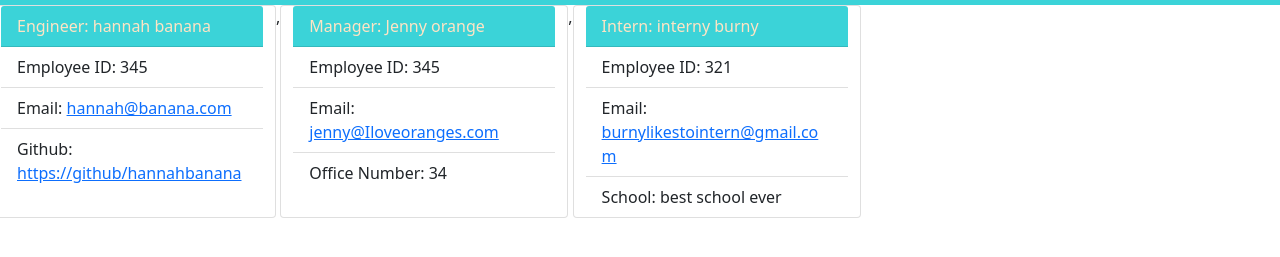
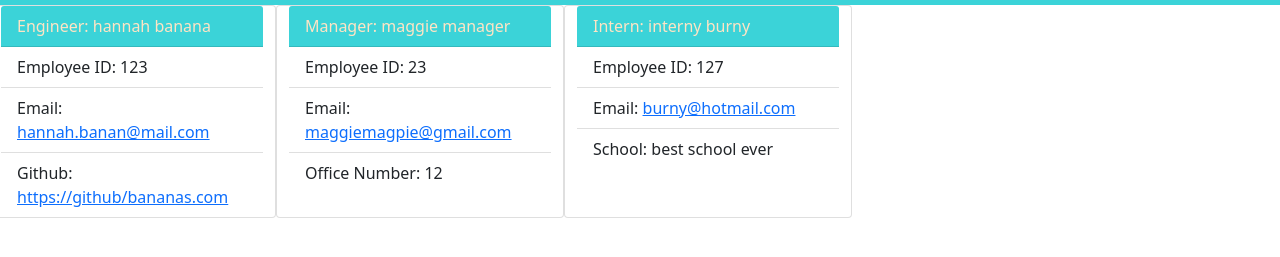
Before and after one commit to HannahAB777/Employee_database, a website: page dist/index.html in a window 1280 px wide. Shown: the part 45-302 px from the top of the page. Drawn offline with nearby package versions, Linux system fonts and the light colour scheme.

Commit message:
updated html

```diff
--- a/dist/index.html
+++ b/dist/index.html
@@ -26,26 +26,26 @@
 Engineer: hannah banana
 </div>
 <ul class="list-group list-group-flush">
-  <li class="list-group-item">Employee ID: 345</li>
-  <li class="list-group-item">Email: <a href="mailto:hannah@banana.com">hannah@banana.com</a></li>
-  <li class="list-group-item">Github: <a href= "https://github/hannahbanana"> https://github/hannahbanana </a></li>
+  <li class="list-group-item">Employee ID: 123</li>
+  <li class="list-group-item">Email: <a href="mailto:hannah.banan@mail.com">hannah.banan@mail.com</a></li>
+  <li class="list-group-item">Github: <a href= "https://github/bananas.com">https://github/bananas.com</a></li>
 </ul>
-</div>,<div class="card col-3" style="width: 18rem;">
+</div><div class="card col-3" style="width: 18rem;">
 <div class="card-header" id= "title">
-Manager: Jenny orange
+Manager: maggie manager
 </div>
 <ul class="list-group list-group-flush">
-  <li class="list-group-item">Employee ID: 345</li>
-  <li class="list-group-item">Email: <a href="mailto:jenny@Iloveoranges.com">jenny@Iloveoranges.com</a></li>
-  <li class="list-group-item">Office Number: 34</li>
+  <li class="list-group-item">Employee ID: 23</li>
+  <li class="list-group-item">Email: <a href="mailto:maggiemagpie@gmail.com">maggiemagpie@gmail.com</a></li>
+  <li class="list-group-item">Office Number: 12</li>
 </ul>
-</div>,<div class="card col-3" style="width: 18rem;">
+</div><div class="card col-3" style="width: 18rem;">
 <div class="card-header" id= "title">
   Intern: interny burny
 </div>
 <ul class="list-group list-group-flush">
-  <li class="list-group-item">Employee ID: 321</li>
-  <li class="list-group-item">Email: <a href="mailto:burnylikestointern@gmail.com">burnylikestointern@gmail.com</a></li>
+  <li class="list-group-item">Employee ID: 127</li>
+  <li class="list-group-item">Email: <a href="mailto:burny@hotmail.com">burny@hotmail.com</a></li>
   <li class="list-group-item">School: best school ever</li>
 </ul>
 </div>
```
